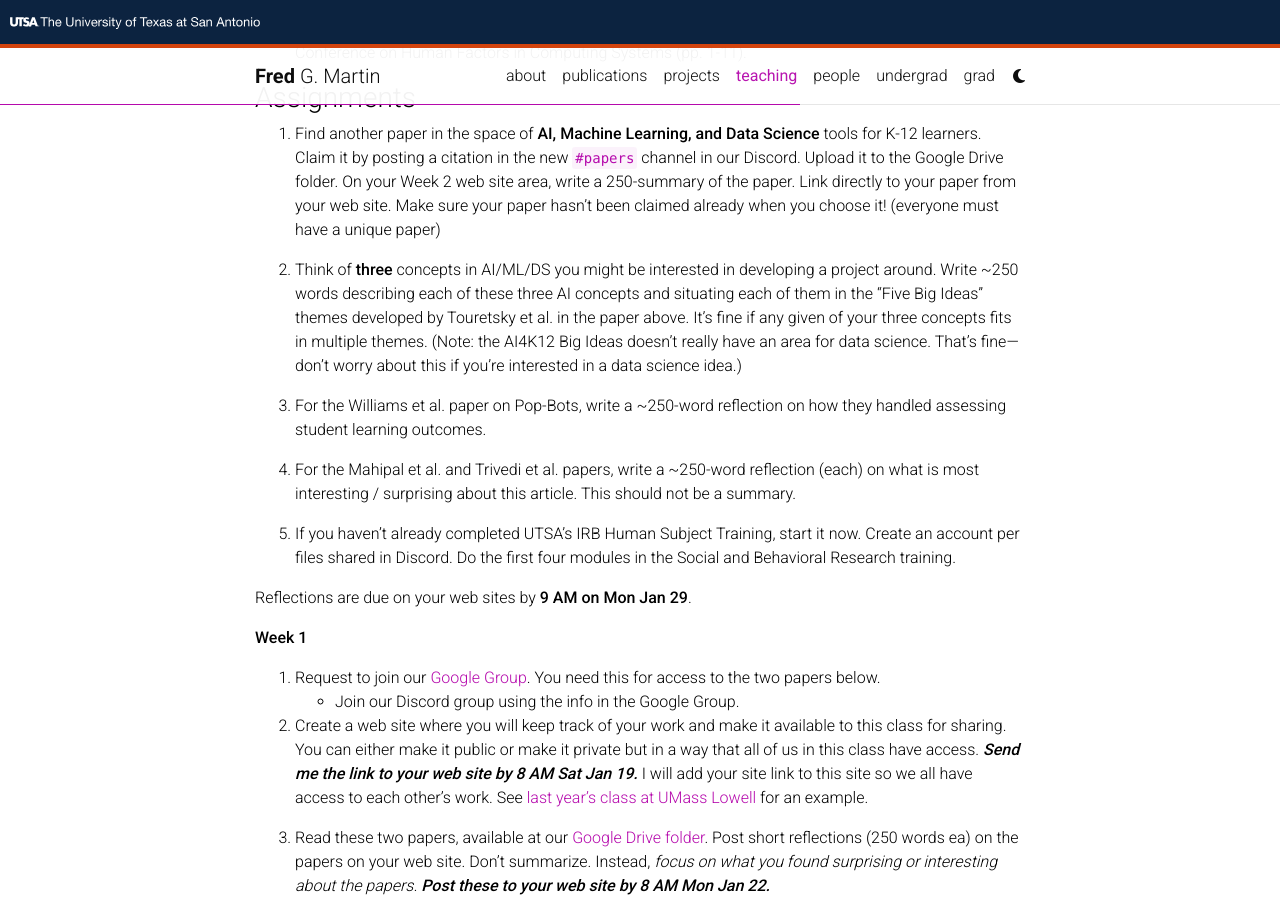
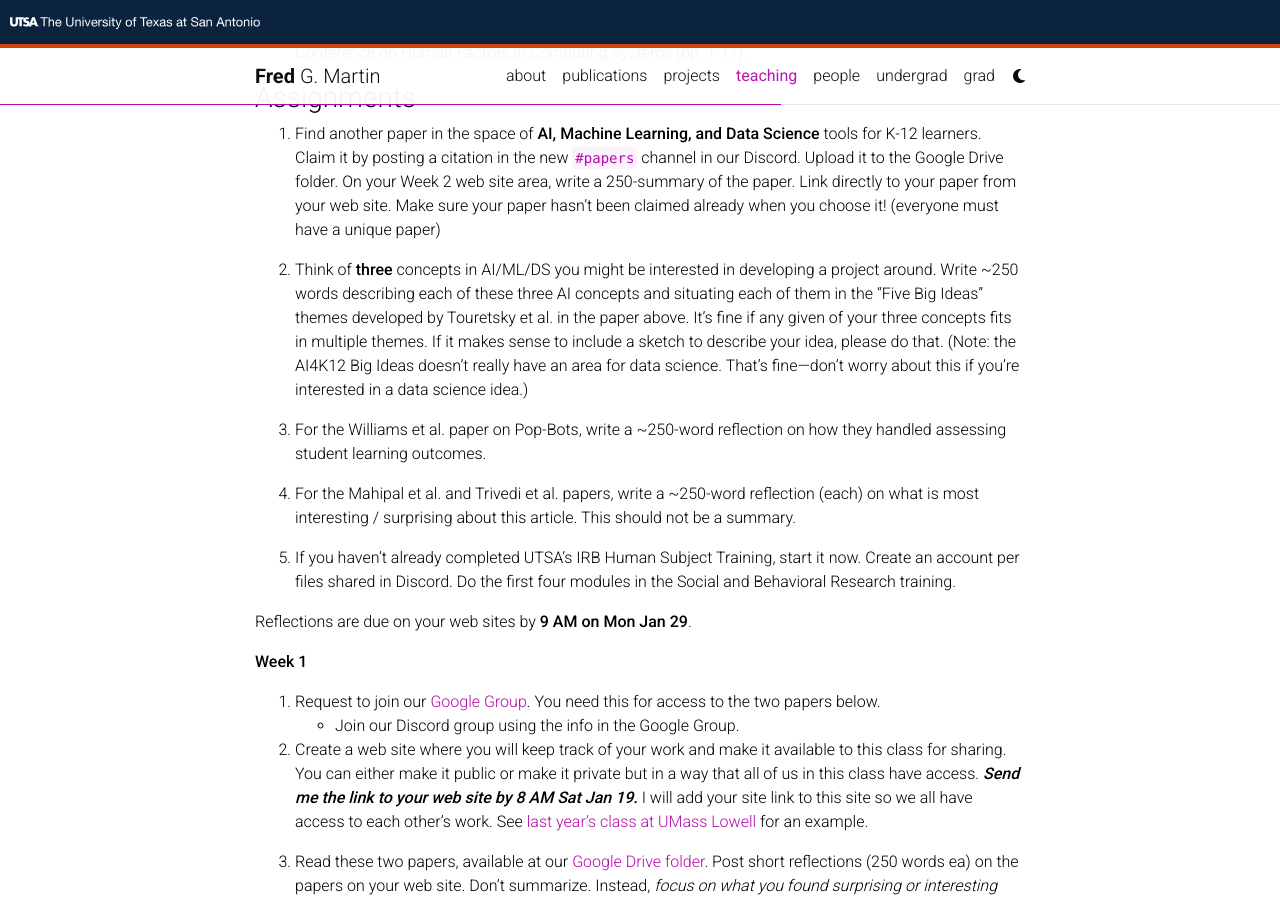
Before and after one commit to fgmart/fgmart.github.io, a Jekyll site: the page built from _pages/teaching/dait24/assignments.md, in a window 1280 px wide and 900 px high, scrolled down 607 px. Built offline with Jekyll 4.4.1, drawn with Linux system fonts in a browser that asks for light colours; comment, search, counter and statistics services are not loaded; a style sheet for code colours, icons or effects is not loaded.

Commit message:
add sketch

````diff
--- a/_pages/teaching/dait24/assignments.md
+++ b/_pages/teaching/dait24/assignments.md
@@ -26,7 +26,7 @@
 
 1. Find another paper in the space of **AI, Machine Learning, and Data Science** tools for K-12 learners. Claim it by posting a citation in the new ```#papers``` channel in our Discord. Upload it to the Google Drive folder. On your Week 2 web site area, write a 250-summary of the paper. Link directly to your paper from your web site. Make sure your paper hasn't been claimed already when you choose it! (everyone must have a unique paper)
 
-2. Think of **three** concepts in AI/ML/DS you might be interested in developing a project around. Write ~250 words describing each of these three AI concepts and situating each of them in the “Five Big Ideas” themes developed by Touretsky et al. in the paper above. It's fine if any given of your three concepts fits in multiple themes. (Note: the AI4K12 Big Ideas doesn't really have an area for data science. That's fine—don't worry about this if you're interested in a data science idea.)
+2. Think of **three** concepts in AI/ML/DS you might be interested in developing a project around. Write ~250 words describing each of these three AI concepts and situating each of them in the “Five Big Ideas” themes developed by Touretsky et al. in the paper above. It's fine if any given of your three concepts fits in multiple themes. If it makes sense to include a sketch to describe your idea, please do that. (Note: the AI4K12 Big Ideas doesn't really have an area for data science. That's fine—don't worry about this if you're interested in a data science idea.)
 
 3. For the Williams et al. paper on Pop-Bots, write a ~250-word reflection on how they handled assessing student learning outcomes.
 
````
